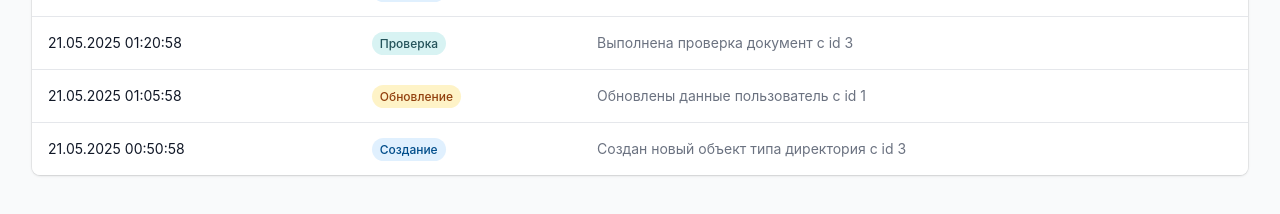
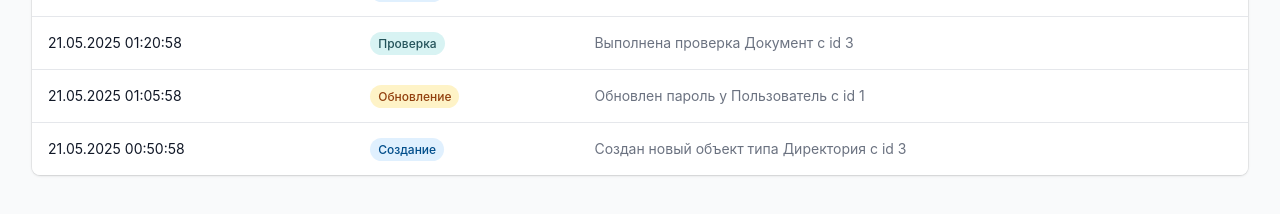
Before and after one commit to plmkr-std/bolt-project, an Angular app: page /users/1/audit in a window 1280 px wide. Shown: the part 434-648 px from the top of the page. Built offline with nearby package versions, Linux system fonts and the light colour scheme.

Commit message:
Updated audit.component.ts

```diff
--- a/src/app/components/users/audit/audit.component.ts
+++ b/src/app/components/users/audit/audit.component.ts
@@ -245,11 +245,11 @@ export class AuditComponent implements OnInit {
   getEntityTypeText(type: string): string {
     switch (type) {
       case 'USER':
-        return 'пользователь';
+        return 'Пользователь';
       case 'DOCUMENT':
-        return 'документ';
+        return 'Документ';
       case 'DIRECTORY':
-        return 'директория';
+        return 'Директория';
       case 'SYSTEM':
         return 'системы';
       default:
@@ -266,7 +266,7 @@ export class AuditComponent implements OnInit {
       case 'CREATE':
         return `Создан новый объект типа ${this.getEntityTypeText(log.entity_type)} с id ${log.entity_id}`;
       case 'UPDATE':
-        return `Обновлены данные ${this.getEntityTypeText(log.entity_type)} с id ${log.entity_id}`;
+        return `Обновлен пароль у ${this.getEntityTypeText(log.entity_type)} с id ${log.entity_id}`;
       case 'DELETE':
         return `Удален объект типа ${this.getEntityTypeText(log.entity_type)} с id ${log.entity_id}`;
       case 'VALIDATE':
```
